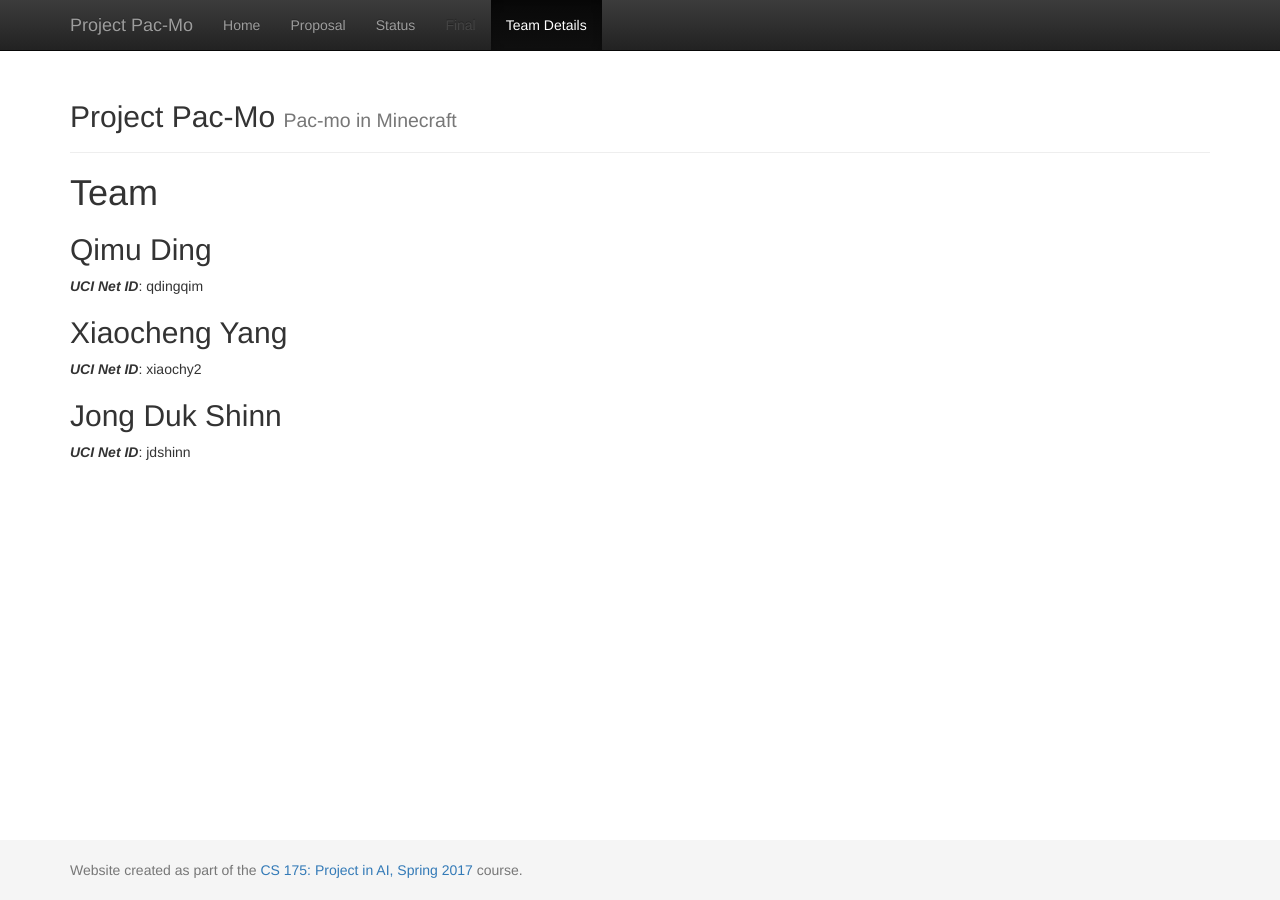
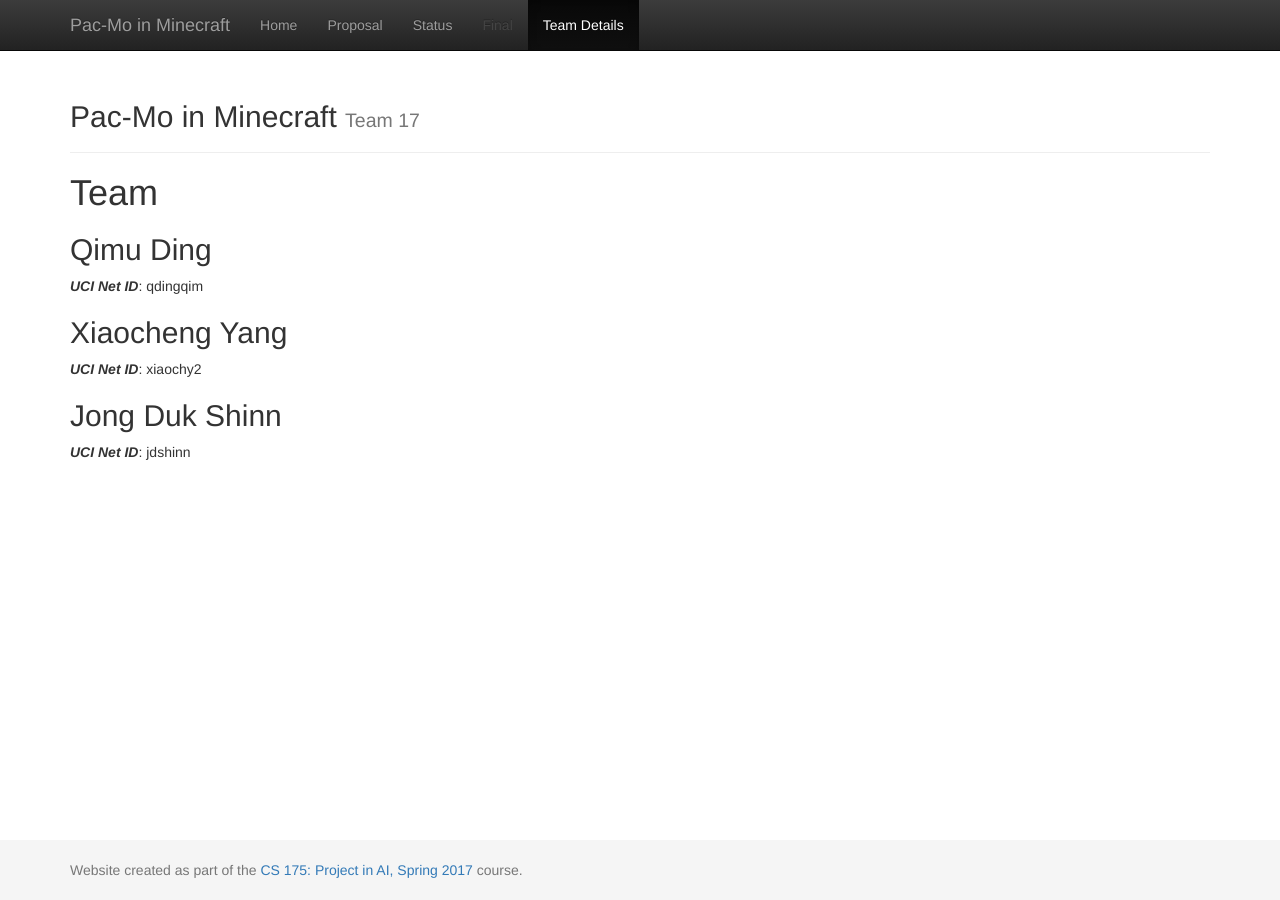
Before and after one commit to qdingqim/Pac-mo, a Jekyll site: the page built from docs/team.md, in a window 1280 px wide. Built offline with Jekyll 4.4.1, drawn with Linux system fonts in a browser that asks for light colours.

Commit message:
Update _config.yml

```diff
--- a/docs/_config.yml
+++ b/docs/_config.yml
@@ -1,8 +1,8 @@
 ###########
 # site.title
 
-title:    'Project Pac-Mo'
-subtitle: 'Pac-mo in Minecraft'
+title:    'Pac-Mo in Minecraft'
+subtitle: 'Team 17'
 
 
 #########################
```
